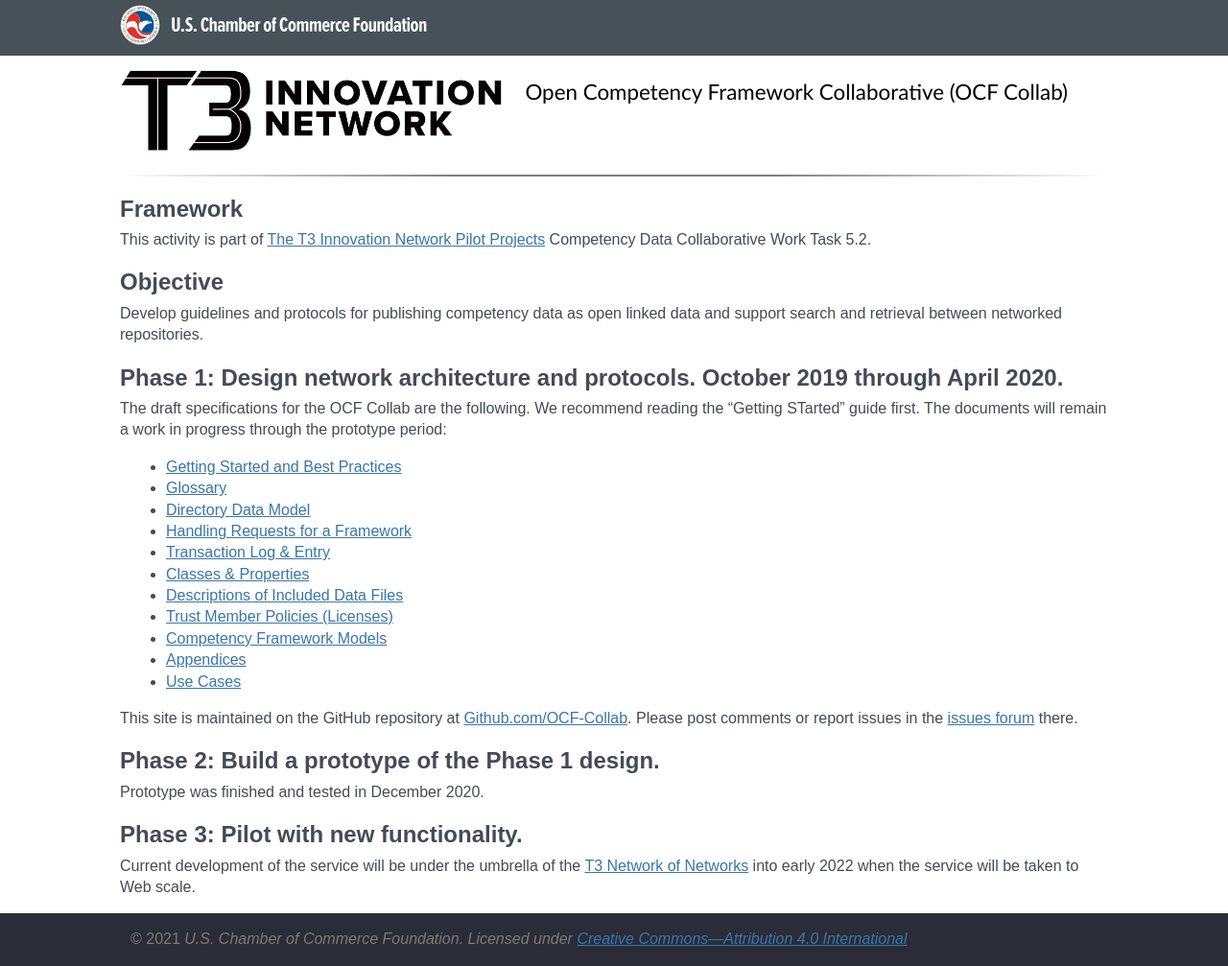
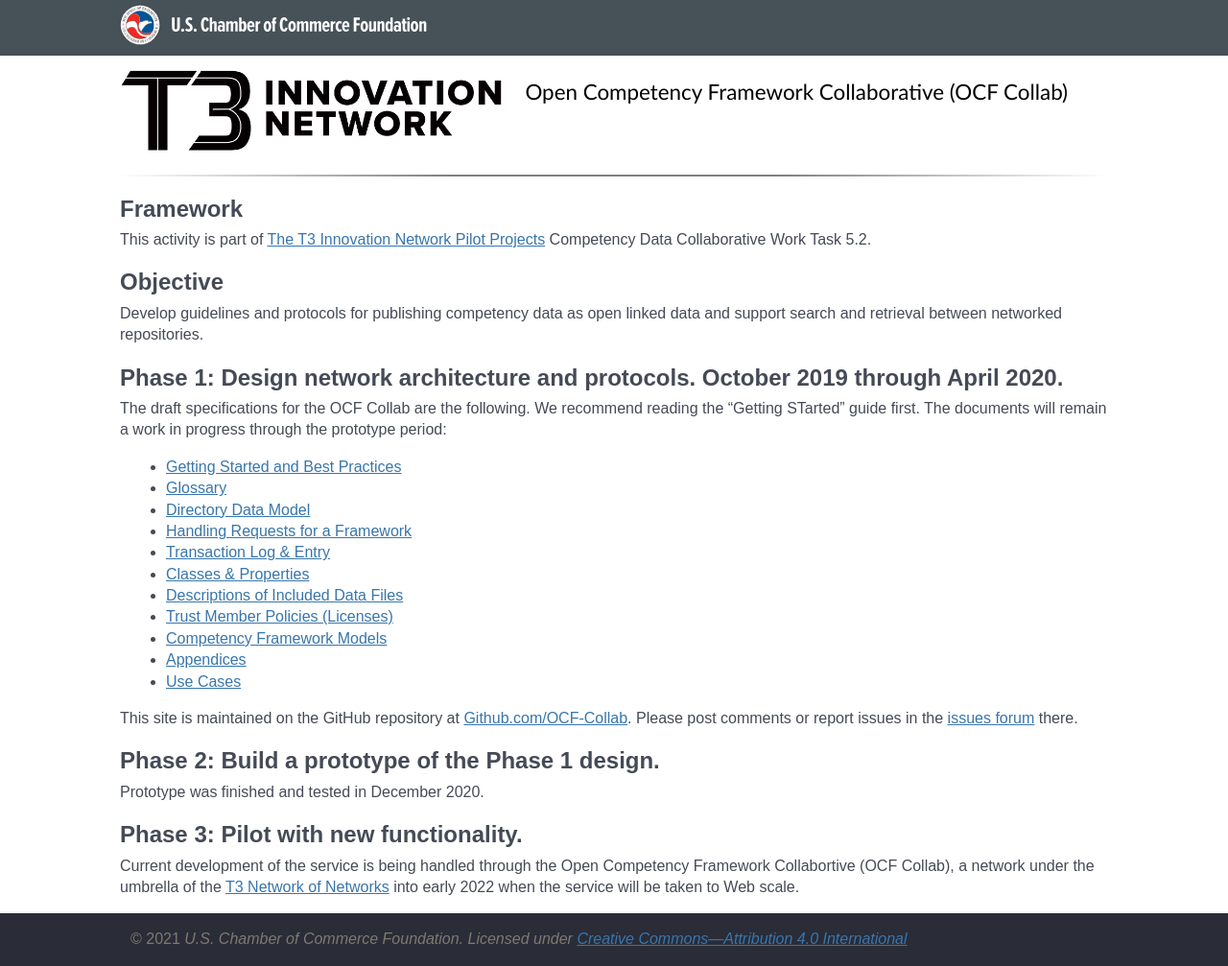
Before and after one commit to t3-innovation-network/ocf-collab.github.io, a Jekyll site: the page built from index.md, in a window 1280 px wide. Shown: the whole page at 96% size. Built offline with Jekyll 4.4.1, drawn with Linux system fonts in a browser that asks for light colours.

Commit message:
Update index.md

```diff
--- a/index.md
+++ b/index.md
@@ -32,4 +32,4 @@ Prototype was finished and tested in December 2020.
 
 ## Phase 3: Pilot with new functionality.
 
-Current development of the service will be under the umbrella of the <a href="https://github.com/OCF-Collab/ocf-collab.github.io/blob/master/index.md">T3 Network of Networks</a> into early 2022 when the service will be taken to Web scale.
+Current development of the service is being handled through the Open Competency Framework Collabortive (OCF Collab), a network under the umbrella of the <a href="https://github.com/OCF-Collab/ocf-collab.github.io/blob/master/index.md">T3 Network of Networks</a> into early 2022 when the service will be taken to Web scale.
```
